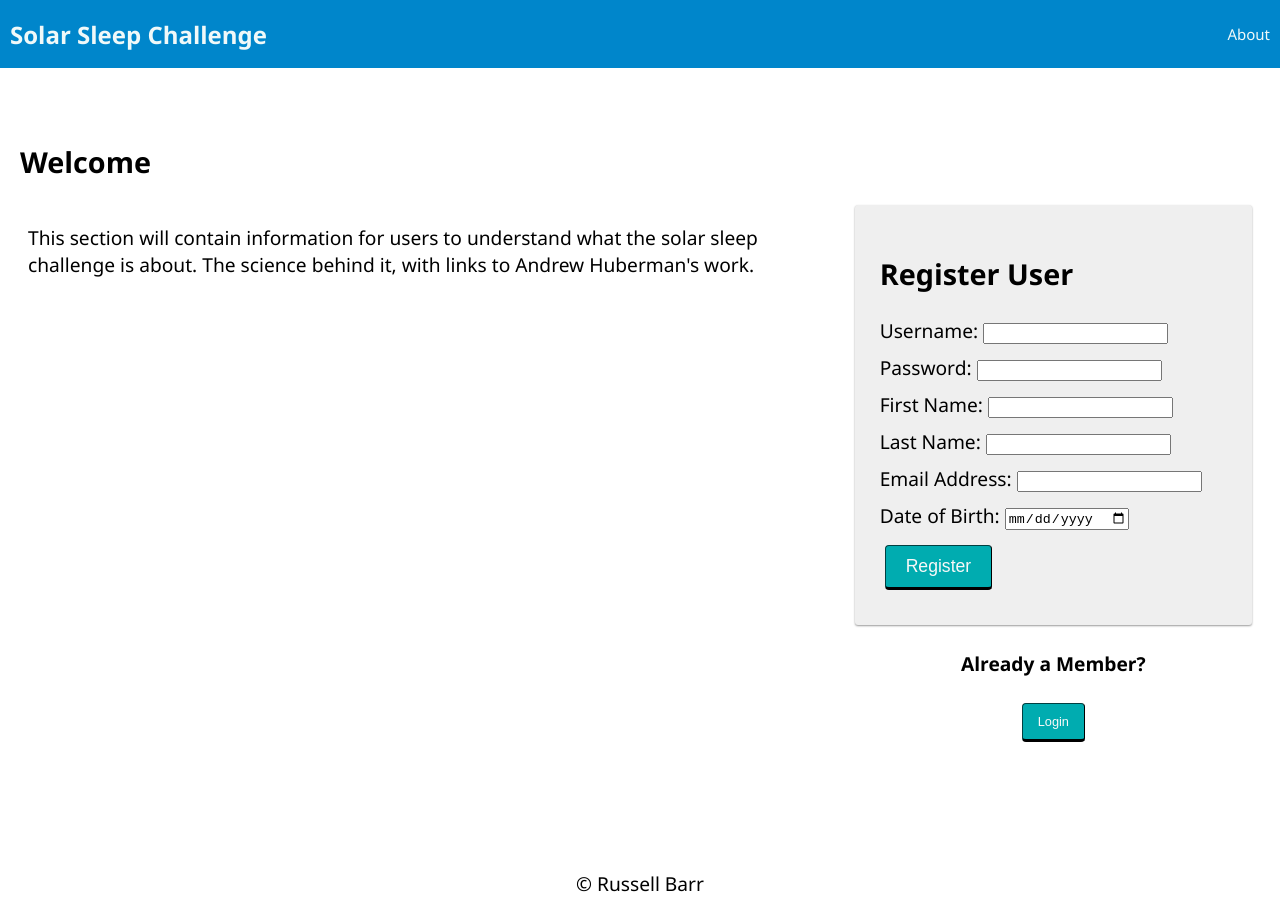
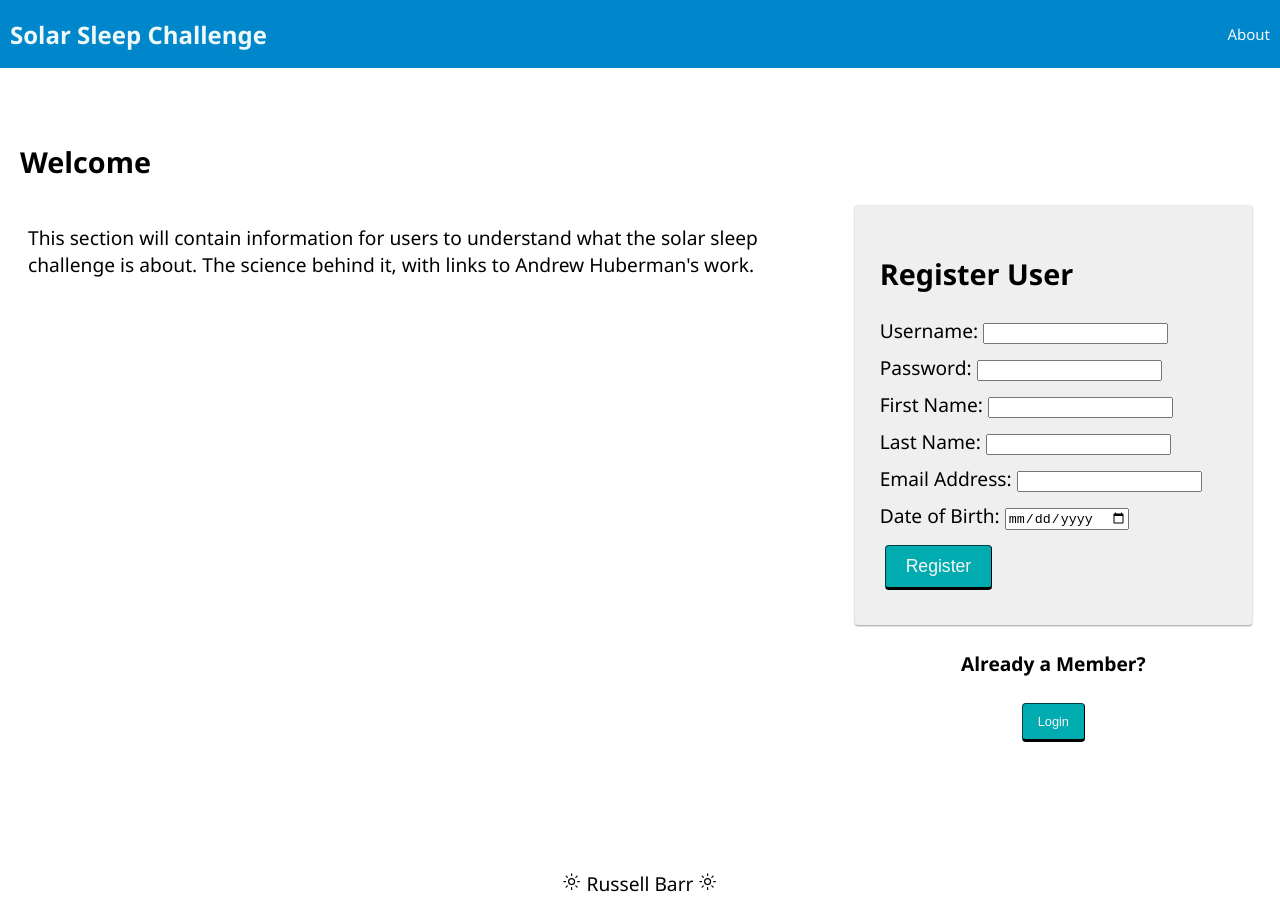
Before and after one commit to BarrSquared/solar-sleep-app, a React (Create React App) app: page /home#/home in a window 1280 px wide. Built offline with nearby package versions, Linux system fonts and the light colour scheme; no server answers.

Commit message:
updated icons

```diff
--- a/src/components/Footer/Footer.jsx
+++ b/src/components/Footer/Footer.jsx
@@ -1,5 +1,6 @@
 import React from 'react';
 import './Footer.css';
+import { IoSunnyOutline } from 'react-icons/io5';
 
 // This is one of our simplest components
 // It doesn't have local state, so it can be a function component.
@@ -7,7 +8,7 @@ import './Footer.css';
 // or even care what the redux state is, so it doesn't need 'connect()'
 
 function Footer() {
-  return <footer>&copy; Russell Barr </footer>;
+  return <footer><IoSunnyOutline /> Russell Barr <IoSunnyOutline /> </footer>;
 }
 
 export default Footer;
```
